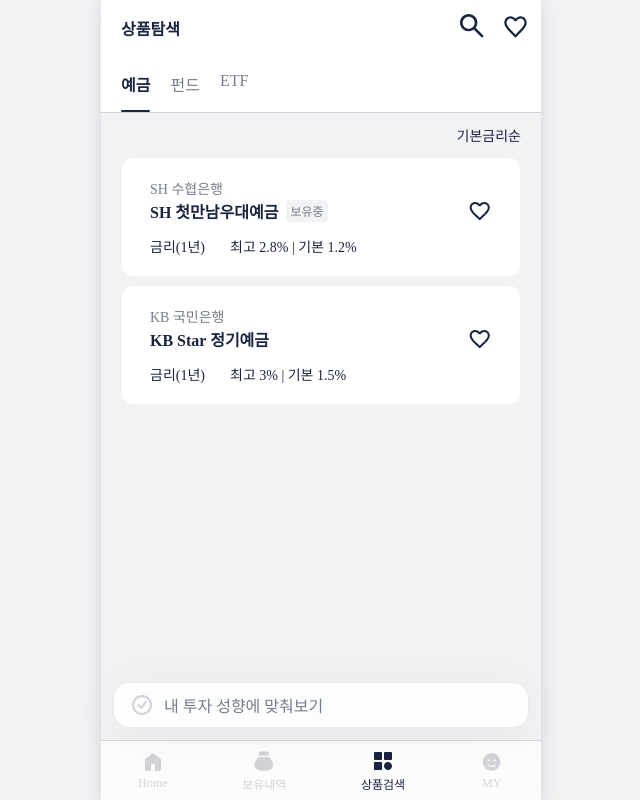
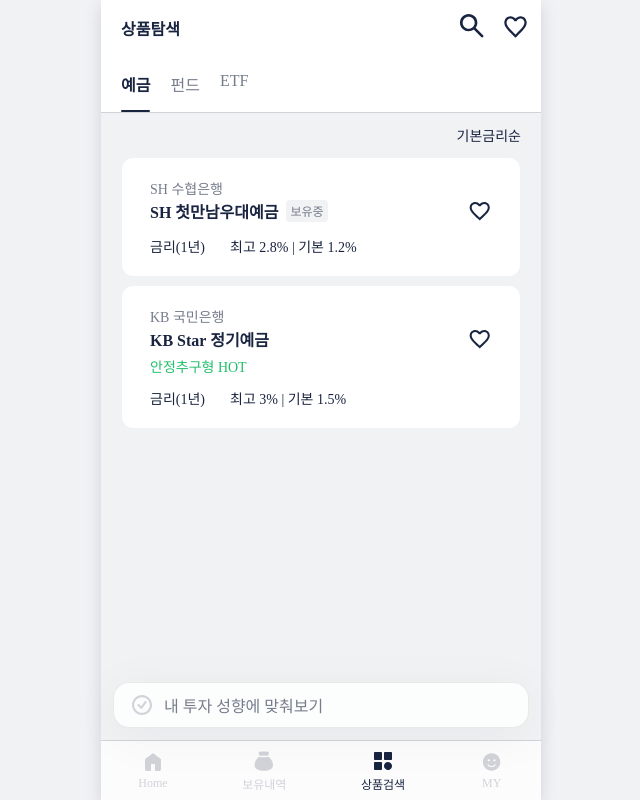
Before and after one commit to cho-seung-hoon/portfolio-finsight, a Vue app: page /list/deposit in a window 1280 px wide. Shown: the whole page, without its empty margins (319-959 px from the left). Built offline with nearby package versions, Linux system fonts and the light colour scheme; a web font is replaced by a local one.

Commit message:
:sparkles: feat : 사용자 투자성향에서 가장 조회 많이한 것 보여주는 UI

```diff
--- a/src/components/list/DepositItem.vue
+++ b/src/components/list/DepositItem.vue
@@ -15,6 +15,11 @@
         </div>
         <IconHeartStroke />
       </header>
+      <div
+        v-if="item.isPopularInUserGroup"
+        class="user-group-popular-badge">
+        안정추구형 HOT
+      </div>
     </section>
     <section class="deposit-item-content-section">
       <div class="info-row">
@@ -94,6 +99,13 @@ function goToDetail() {
   color: var(--main02);
 }
 
+.user-group-popular-badge {
+  margin-top: 4px;
+  font-size: var(--font-size-ms);
+  font-weight: var(--font-weight-medium);
+  color: var(--green01);
+}
+
 .deposit-item-content-section {
   display: flex;
   flex-direction: column;
--- a/src/components/list/EtfItem.vue
+++ b/src/components/list/EtfItem.vue
@@ -15,6 +15,11 @@
         </div>
         <IconHeartStroke />
       </header>
+      <div
+        v-if="item.isPopularInUserGroup"
+        class="user-group-popular-badge">
+        안정추구형 HOT
+      </div>
     </section>
     <section class="etf-item-content-section">
       <div class="info-row">
@@ -140,6 +145,13 @@ function getSegmentStyle(key) {
   color: var(--main02);
 }
 
+.user-group-popular-badge {
+  margin-top: 4px;
+  font-size: var(--font-size-ms);
+  font-weight: var(--font-weight-medium);
+  color: var(--green01);
+}
+
 .etf-item-content-section {
   display: flex;
   flex-direction: column;
--- a/src/components/list/FundItem.vue
+++ b/src/components/list/FundItem.vue
@@ -15,6 +15,11 @@
         </div>
         <IconHeartStroke />
       </header>
+      <div
+        v-if="item.isPopularInUserGroup"
+        class="user-group-popular-badge">
+        안정추구형 HOT
+      </div>
     </section>
     <section class="fund-item-content-section">
       <div class="info-row">
@@ -135,6 +140,13 @@ function getSegmentStyle(key) {
   color: var(--main02);
 }
 
+.user-group-popular-badge {
+  margin-top: 4px;
+  font-size: var(--font-size-ms);
+  font-weight: var(--font-weight-medium);
+  color: var(--green01);
+}
+
 .fund-item-content-section {
   display: flex;
   flex-direction: column;
--- a/src/pages/list/ListDepositPage.vue
+++ b/src/pages/list/ListDepositPage.vue
@@ -31,7 +31,8 @@ const deposits = [
     company_name: 'SH 수협은행',
     intr_rate: 1.2,
     intr_rate2: 2.8,
-    userOwns: true
+    userOwns: true,
+    isPopularInUserGroup: false
   },
   {
     product_code: 'deposit-002',
@@ -39,7 +40,8 @@ const deposits = [
     company_name: 'KB 국민은행',
     intr_rate: 1.5,
     intr_rate2: 3.0,
-    userOwns: false
+    userOwns: false,
+    isPopularInUserGroup: true
   }
 ];
 
--- a/src/pages/list/ListEtfPage.vue
+++ b/src/pages/list/ListEtfPage.vue
@@ -46,7 +46,8 @@ const etfs = [
       neutral: 30,
       negative: 50
     },
-    userOwns: false
+    userOwns: false,
+    isPopularInUserGroup: true
   },
   {
     product_code: 'etf-002',
@@ -62,7 +63,8 @@ const etfs = [
       neutral: 60,
       negative: 10
     },
-    userOwns: true
+    userOwns: true,
+    isPopularInUserGroup: false
   },
   {
     product_code: 'ETF003',
@@ -78,7 +80,8 @@ const etfs = [
       neutral: 25,
       negative: 13
     },
-    userOwns: true
+    userOwns: true,
+    isPopularInUserGroup: false
   }
 ];
 
--- a/src/pages/list/ListFundPage.vue
+++ b/src/pages/list/ListFundPage.vue
@@ -45,7 +45,8 @@ const funds = [
       neutral: 30,
       negative: 50
     },
-    userOwns: true
+    userOwns: true,
+    isPopularInUserGroup: true
   },
   {
     product_code: 'fund-002',
@@ -60,7 +61,8 @@ const funds = [
       neutral: 20,
       negative: 20
     },
-    userOwns: false
+    userOwns: false,
+    isPopularInUserGroup: true
   },
   {
     product_code: 'fund-003',
@@ -75,7 +77,8 @@ const funds = [
       neutral: 50,
       negative: 20
     },
-    userOwns: true
+    userOwns: true,
+    isPopularInUserGroup: false
   }
 ];
 
```
